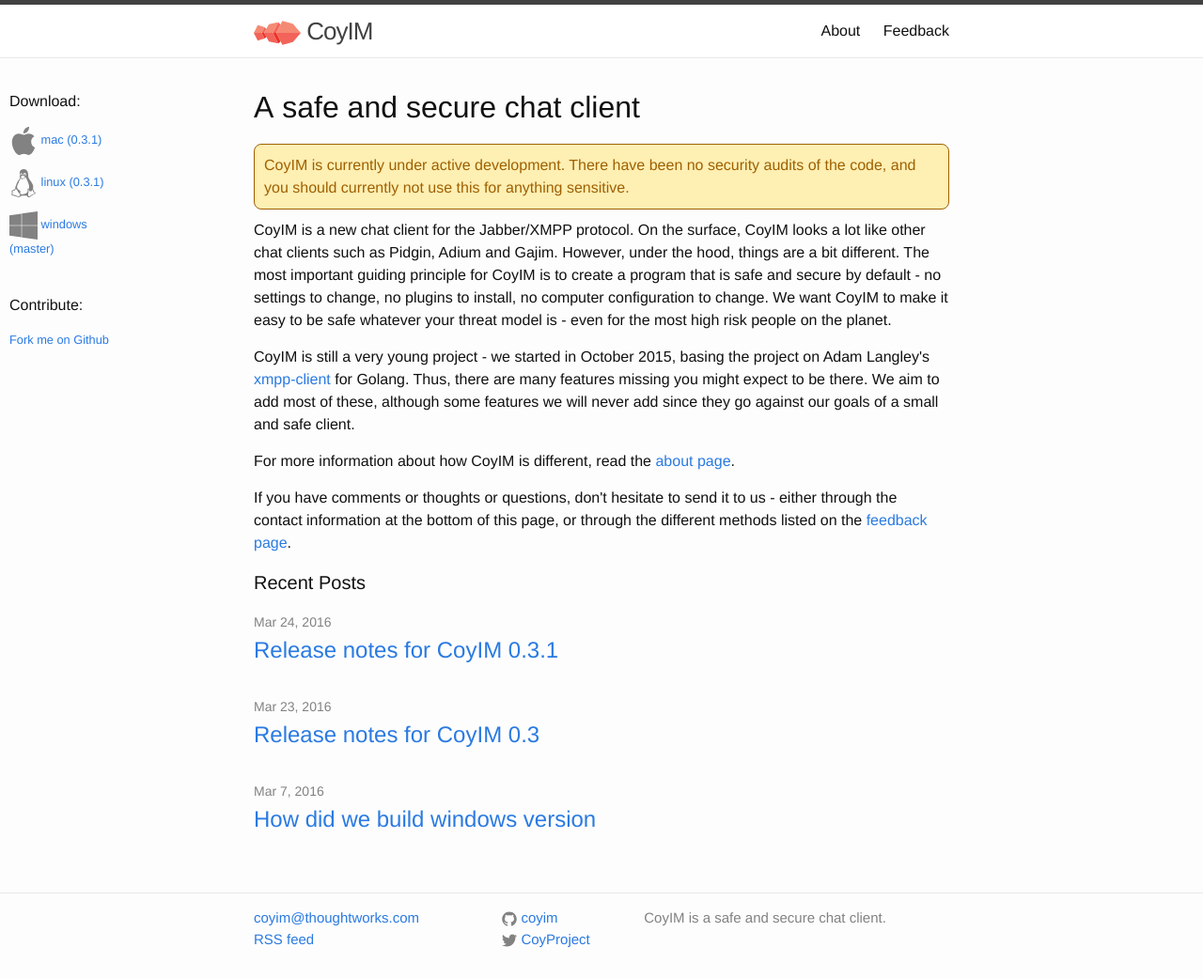
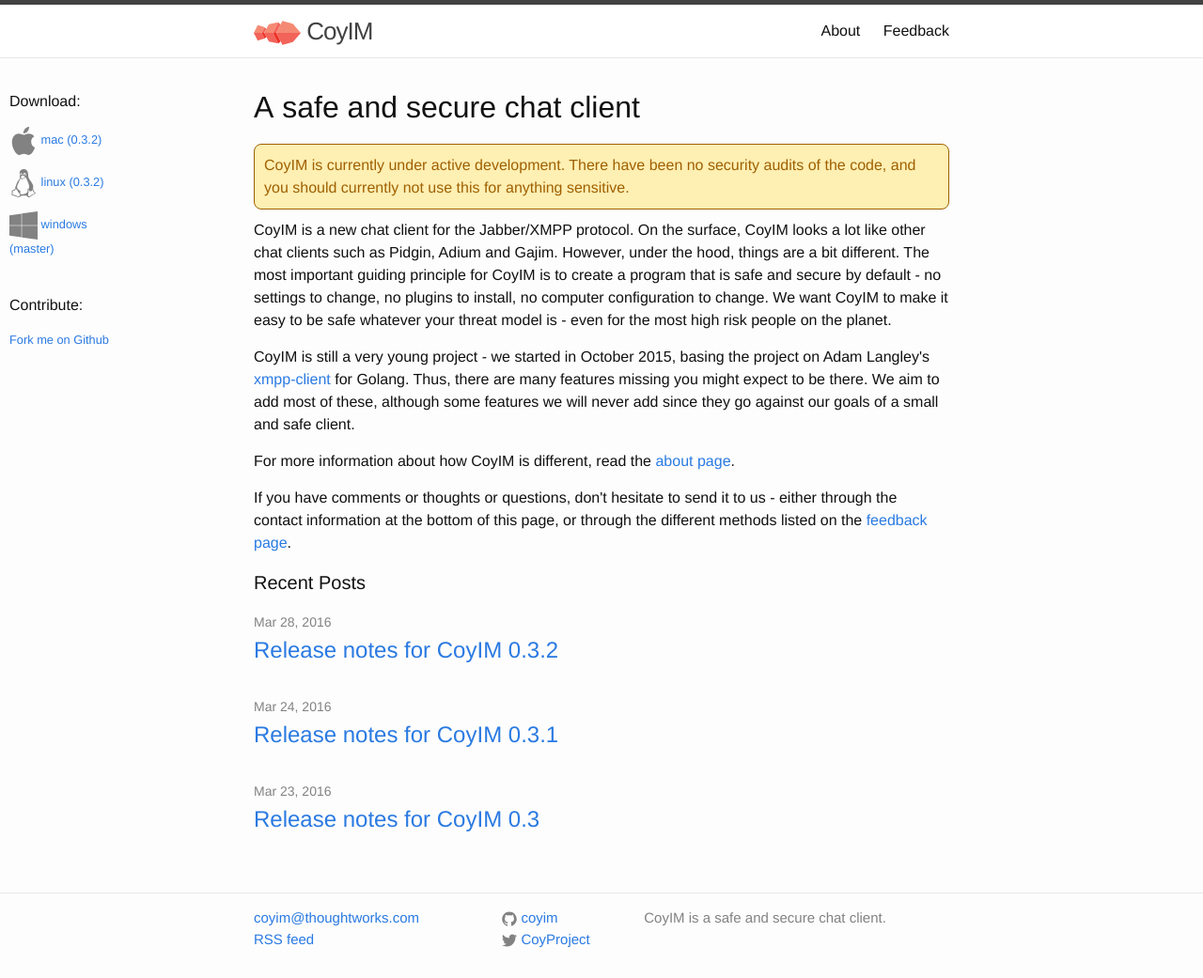
Before and after one commit to coyim/coyim-page, a Jekyll site: the page built from index.html, in a window 1280 px wide and 1041 px high. Shown: the whole window at 94% size. Built offline with Jekyll 4.4.1, drawn with Linux system fonts in a browser that asks for light colours; some of the changed lines change nothing that is shown.

Commit message:
Release 0.3.2

```diff
--- a/_config.yml
+++ b/_config.yml
@@ -6,7 +6,7 @@
 baseurl: "" # the subpath of your site, e.g. /blog/
 url: "https://coy.im"
 
-version: 0.3.1
+version: 0.3.2
 
 # Build settings
 markdown: kramdown
--- /dev/null
+++ b/_posts/2016-3-28-release-notes-0.3.2.markdown
@@ -0,0 +1,20 @@
+---
+layout: post
+title:  "Release notes for CoyIM 0.3.2"
+date:   2016-03-28 01:01:01
+categories: coyim update
+---
+
+# Release notes for CoyIM 0.3.2
+
+We are very proud to release CoyIM 0.3.2!
+
+New features:
+
+- \#263 - Support usable colors for Gnome dark mode
+
+Bug fixes:
+
+- \#295 - Strip out some HTML, but not all
+- \#293 - Conversation input should not be squished in single window view
+- \#302 - Fix a race condition crash
```
